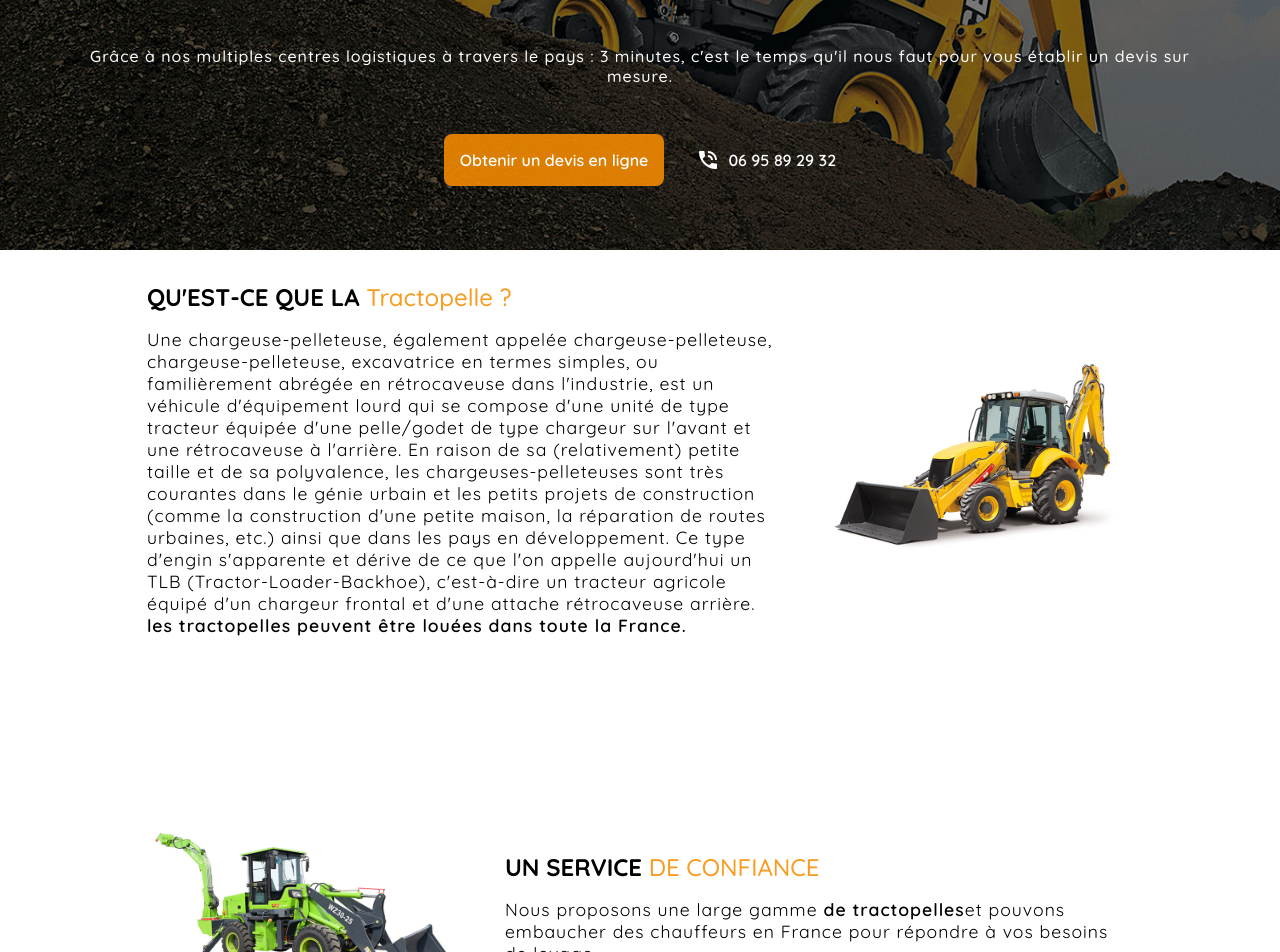
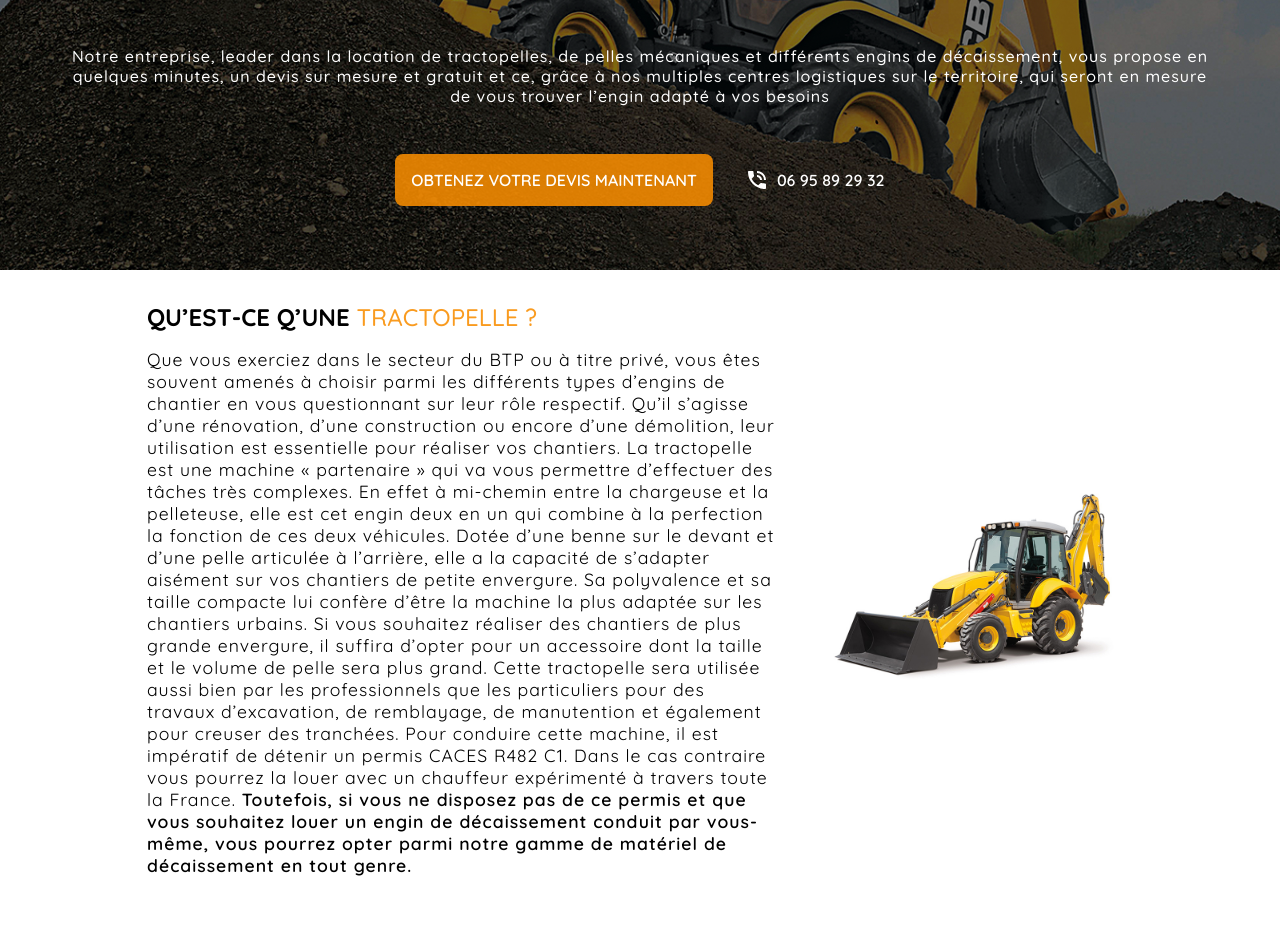
Before and after one commit to eliyamelamed1/matractopelle, a Next.js app: page / in a window 1280 px wide. Shown: the part 240-1192 px from the top of the page. Built offline with nearby package versions, Linux system fonts and the light colour scheme.

Commit message:
added home texts

```diff
--- a/components/Customers.tsx
+++ b/components/Customers.tsx
@@ -6,7 +6,7 @@ const client = (
     <div className='clientContainer'>
         <Avatar src={customerAvatar.src} className='avatar' />
         <div className='clientNameAndRole'>
-            <h3 className='clientName'>Jérémy Hadad</h3>
+            <h3 className='clientName'>André Bernard</h3>
             <h5 className='clientRole'>RÉGION LYONNAISE</h5>
         </div>
     </div>
@@ -20,9 +20,9 @@ const Customers = () => {
                 FAITES COMME <span className='primaryColor'>NOS CLIENTS</span>
             </h1>
             <h3 className='paragraph'>
-                “Très bonne compréhension de ma demande et proposition d'une solution adaptée à mes besoins, une grue
-                performante en Moselle dans un délai serré. J'ai eu affaire à des gens très sympathiques pour la
-                commande et la tractopelle chauffeur aussi. Je recommande cette entreprise.”
+                Très bonne compréhension de ma demande et proposition d'une solution adaptée à mon besoin, une grue
+                performante en Moselle dans un délai serré. J'ai fait affaire avec des gens très sympathiques pour la
+                commande de tractopelle. Je recommande cette entreprise.”
             </h3>
             {client}
         </div>
--- a/components/Footer.tsx
+++ b/components/Footer.tsx
@@ -30,10 +30,12 @@ const contactOptions = () => {
 const aboutUs = () => {
     return (
         <div className='aboutUs'>
-            <h1 className='title'>Qui Sommes-Nous ?</h1>
+            <h2>Qui Sommes-Nous ?</h2>
+            <h1 className='title'>UNE SOLUTION PERSONNALISEE SUR MESURE</h1>
             <p>
-                notre société propose à ses clients professionnels et particuliers des services de transport et de
-                location de tracteurs. De plus, notre société fournit une réponse rapide à nos clients.
+                Notre entreprise vous propose une large gamme d’engins de chantiers à louer et on vous aide à choisir le
+                modèle qui convient le mieux à la réalisation de vos projets. A chaque projet, nous vous offrons une
+                solution personnalisée sur mesure ! Faites votre demande de devis en ligne sans attendre.
             </p>
         </div>
     );
--- a/components/Hero.tsx
+++ b/components/Hero.tsx
@@ -19,15 +19,17 @@ const Hero = () => {
             </div>
             <section className='heroContainer'>
                 <section className='heroSection'>
-                    <span>DISPONIBLE À LA JOURNÉE, À LA SEMAINE OU AU MOIS</span>
-                    <h1 className='title'>N°1 DE LA LOCATION DE TRACTOPLLES AVEC CHAUFFEUR</h1>
+                    <span>Disponible à la journée, à la semaine ou au mois</span>
+                    <h1 className='title'>LOUEZ VOTRE TRACTOPELLE AVEC OU SANS CHAUFFEUR</h1>
                     <p>
-                        Grâce à nos multiples centres logistiques à travers le pays : 3 minutes, c'est le temps qu'il
-                        nous faut pour vous établir un devis sur mesure.
+                        Notre entreprise, leader dans la location de tractopelles, de pelles mécaniques et différents
+                        engins de décaissement, vous propose en quelques minutes, un devis sur mesure et gratuit et ce,
+                        grâce à nos multiples centres logistiques sur le territoire, qui seront en mesure de vous
+                        trouver l’engin adapté à vos besoins
                     </p>
                     <div className='heroDetails'>
                         <Link href={pageRoutes.contact} passHref>
-                            <a className='link'>Obtenir un devis en ligne</a>
+                            <a className='link'>OBTENEZ VOTRE DEVIS MAINTENANT </a>
                         </Link>
 
                         <span className='phoneData'>
--- a/components/Info.tsx
+++ b/components/Info.tsx
@@ -7,19 +7,30 @@ const paragraphs = (
         <section>
             <div>
                 <h1>
-                    QU'EST-CE QUE LA <span> Tractopelle ?</span>
+                    QU’EST-CE Q’UNE <span> TRACTOPELLE ?</span>
                 </h1>
                 <p>
-                    Une chargeuse-pelleteuse, également appelée chargeuse-pelleteuse, chargeuse-pelleteuse, excavatrice
-                    en termes simples, ou familièrement abrégée en rétrocaveuse dans l'industrie, est un véhicule
-                    d'équipement lourd qui se compose d'une unité de type tracteur équipée d'une pelle/godet de type
-                    chargeur sur l'avant et une rétrocaveuse à l'arrière. En raison de sa (relativement) petite taille
-                    et de sa polyvalence, les chargeuses-pelleteuses sont très courantes dans le génie urbain et les
-                    petits projets de construction (comme la construction d'une petite maison, la réparation de routes
-                    urbaines, etc.) ainsi que dans les pays en développement. Ce type d'engin s'apparente et dérive de
-                    ce que l'on appelle aujourd'hui un TLB (Tractor-Loader-Backhoe), c'est-à-dire un tracteur agricole
-                    équipé d'un chargeur frontal et d'une attache rétrocaveuse arrière.
-                    <span> les tractopelles peuvent être louées dans toute la France.</span>
+                    Que vous exerciez dans le secteur du BTP ou à titre privé, vous êtes souvent amenés à choisir parmi
+                    les différents types d’engins de chantier en vous questionnant sur leur rôle respectif. Qu’il
+                    s’agisse d’une rénovation, d’une construction ou encore d’une démolition, leur utilisation est
+                    essentielle pour réaliser vos chantiers. La tractopelle est une machine « partenaire » qui va vous
+                    permettre d’effectuer des tâches très complexes. En effet à mi-chemin entre la chargeuse et la
+                    pelleteuse, elle est cet engin deux en un qui combine à la perfection la fonction de ces deux
+                    véhicules. Dotée d’une benne sur le devant et d’une pelle articulée à l’arrière, elle a la capacité
+                    de s’adapter aisément sur vos chantiers de petite envergure. Sa polyvalence et sa taille compacte
+                    lui confère d’être la machine la plus adaptée sur les chantiers urbains. Si vous souhaitez réaliser
+                    des chantiers de plus grande envergure, il suffira d’opter pour un accessoire dont la taille et le
+                    volume de pelle sera plus grand. Cette tractopelle sera utilisée aussi bien par les professionnels
+                    que les particuliers pour des travaux d’excavation, de remblayage, de manutention et également pour
+                    creuser des tranchées. Pour conduire cette machine, il est impératif de détenir un permis CACES R482
+                    C1. Dans le cas contraire vous pourrez la louer avec un chauffeur expérimenté à travers toute la
+                    France.
+                    <span>
+                        {' '}
+                        Toutefois, si vous ne disposez pas de ce permis et que vous souhaitez louer un engin de
+                        décaissement conduit par vous-même, vous pourrez opter parmi notre gamme de matériel de
+                        décaissement en tout genre.
+                    </span>
                 </p>
             </div>
             <img className='image' src={FirstImage.src} />
@@ -29,12 +40,16 @@ const paragraphs = (
 
             <div>
                 <h1>
-                    UN SERVICE <span> DE CONFIANCE</span>
+                    UN SERVICE <span> FIABLE ET PERFORMANT</span>
                 </h1>
                 <p>
-                    Nous proposons une large gamme
-                    <span> de tractopelles</span>
-                    et pouvons embaucher des chauffeurs en France pour répondre à vos besoins de levage.
+                    Nous vous proposons une large gamme d’engins de chantiers à la location adaptés aux besoins de vos
+                    projets qui vont vous permettre d’effectuer des tâches complexes que l’humain ne peut réaliser seul.
+                    Tractopelles, pelles mécaniques sont mises à votre disposition avec ou sans chauffeur expérimenté
+                    dans toute la France. Nos engins sont des machines performantes qui vont contribuer à la réalisation
+                    de vos opérations de chantier en toute sécurité et vous faire gagner un temps considérable. Notre
+                    Assistance professionnelle
+                    <span> 6j/7 est à votre service.</span>
                 </p>
             </div>
         </section>
--- a/components/RegionsList.tsx
+++ b/components/RegionsList.tsx
@@ -8,7 +8,15 @@ const RegionsList: React.FC<{ options: string[] }> = ({ options }) => {
 
     return (
         <div className='regionList'>
-            <h1>certaines des régions avec lesquelles nous travaillons</h1>
+            <h1>UNE LIVRAISON ULTRA RAPIDE</h1>
+            <h2>Nous intervenons sur toute la France sous 24 à 48 Heures. </h2>
+            <p>
+                Avec plus de 1000 collaborateurs dans toute la France, notre équipe est au plus proche de votre
+                chantier. Prestation de proximité par excellence, notre service de location de tractopelles et engins de
+                chantiers sont à votre disposition à tout moment. En choisissant de louer votre tractopelle avec nous,
+                vous faites travailler un acteur local, proche et disponible. Travaillez avec nous, c’est la garantie
+                d’une prestation réussie !
+            </p>
             <List className='list'>
                 {options.map((value) => (
                     <Link key={value} href={value}>
```
